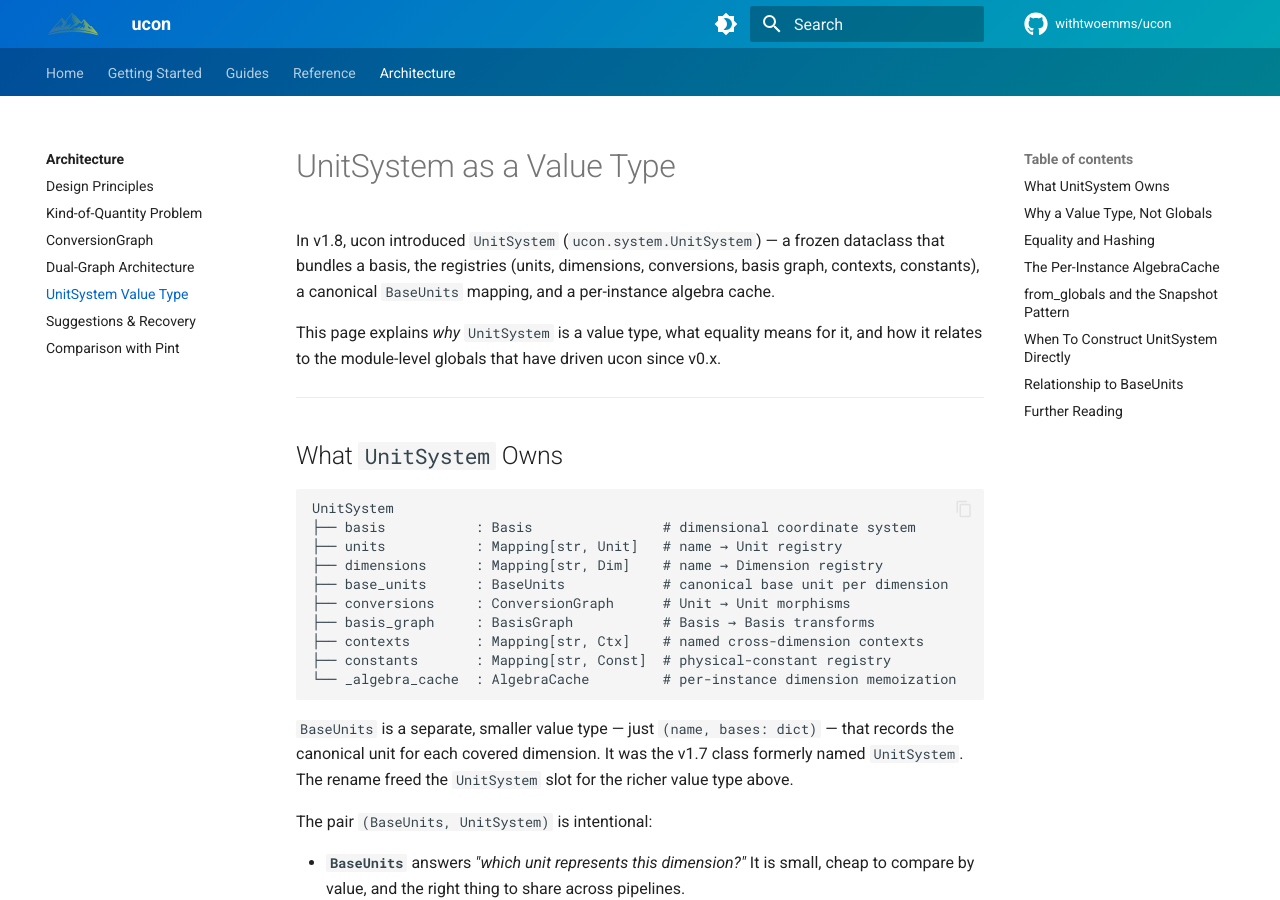
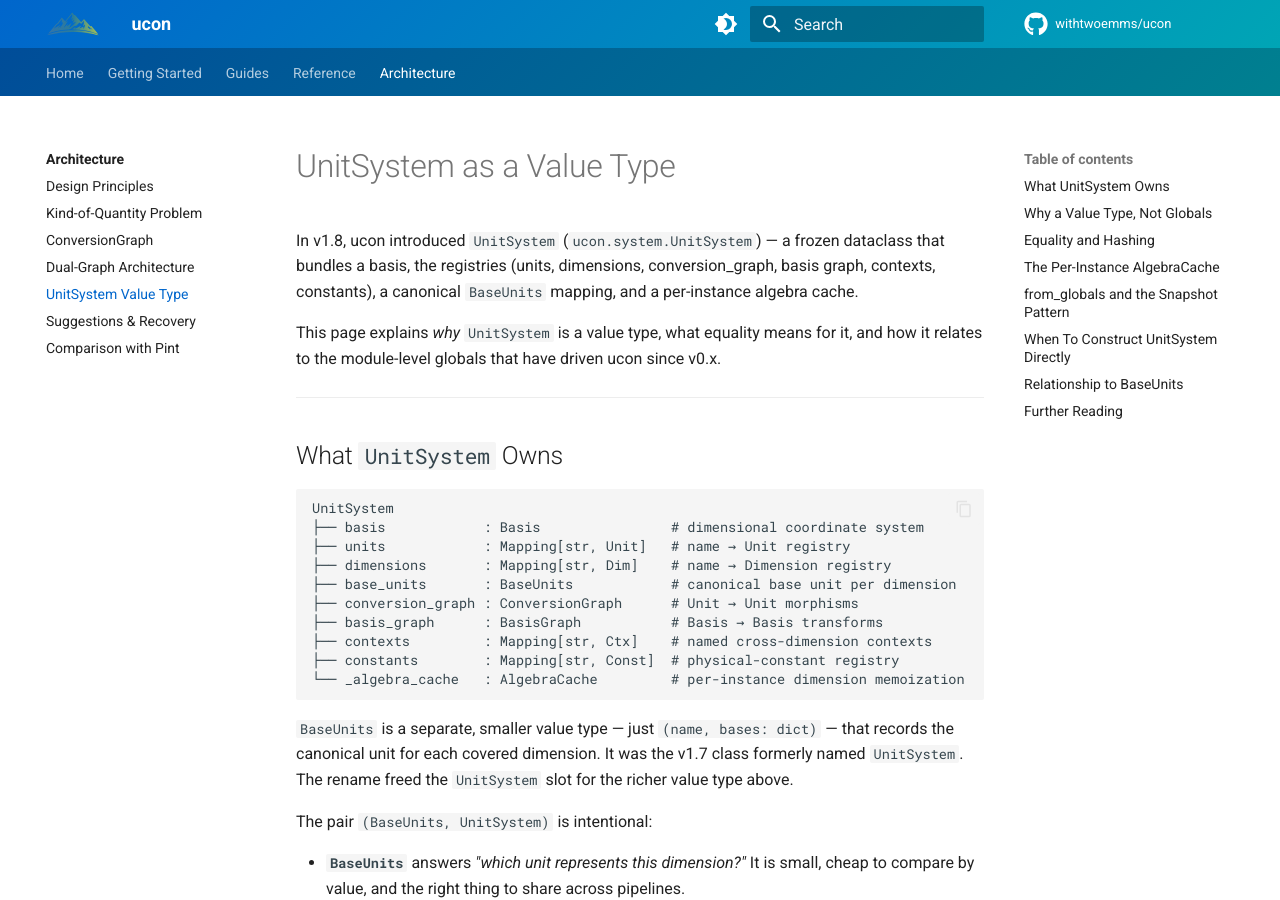
Before and after one commit to withtwoemms/ucon, an MkDocs documentation site: the page built from docs/architecture/unitsystem-value-type.md, in a window 1280 px wide and 900 px high. Built offline with MkDocs 1.6.1 and Material for MkDocs 9.7.7, drawn with Linux system fonts in a browser that asks for light colours; comment, search, counter and statistics services are not loaded; some of the changed text lies outside the part shown.

````diff
--- a/docs/architecture/unitsystem-value-type.md
+++ b/docs/architecture/unitsystem-value-type.md
@@ -1,7 +1,7 @@
 # UnitSystem as a Value Type
 
 In v1.8, ucon introduced `UnitSystem` (`ucon.system.UnitSystem`) — a frozen
-dataclass that bundles a basis, the registries (units, dimensions, conversions,
+dataclass that bundles a basis, the registries (units, dimensions, conversion_graph,
 basis graph, contexts, constants), a canonical `BaseUnits` mapping, and a
 per-instance algebra cache.
 
@@ -15,15 +15,15 @@
 
 ```
 UnitSystem
-├── basis           : Basis                # dimensional coordinate system
-├── units           : Mapping[str, Unit]   # name → Unit registry
-├── dimensions      : Mapping[str, Dim]    # name → Dimension registry
-├── base_units      : BaseUnits            # canonical base unit per dimension
-├── conversions     : ConversionGraph      # Unit → Unit morphisms
-├── basis_graph     : BasisGraph           # Basis → Basis transforms
-├── contexts        : Mapping[str, Ctx]    # named cross-dimension contexts
-├── constants       : Mapping[str, Const]  # physical-constant registry
-└── _algebra_cache  : AlgebraCache         # per-instance dimension memoization
+├── basis            : Basis                # dimensional coordinate system
+├── units            : Mapping[str, Unit]   # name → Unit registry
+├── dimensions       : Mapping[str, Dim]    # name → Dimension registry
+├── base_units       : BaseUnits            # canonical base unit per dimension
+├── conversion_graph : ConversionGraph      # Unit → Unit morphisms
+├── basis_graph      : BasisGraph           # Basis → Basis transforms
+├── contexts         : Mapping[str, Ctx]    # named cross-dimension contexts
+├── constants        : Mapping[str, Const]  # physical-constant registry
+└── _algebra_cache   : AlgebraCache         # per-instance dimension memoization
 ```
 
 `BaseUnits` is a separate, smaller value type — just `(name, bases: dict)` —
@@ -94,15 +94,15 @@
 
 | Field           | Comparison    | Why                                          |
 |-----------------|---------------|----------------------------------------------|
-| `basis`         | by value      | `Basis` is a frozen value type               |
-| `base_units`    | by value      | `BaseUnits` is a frozen value type           |
-| `units`         | by identity   | dict; comparing by value would be O(n)       |
-| `dimensions`    | by identity   | dict                                         |
-| `conversions`   | by identity   | graph; structural equality is too expensive  |
-| `basis_graph`   | by identity   | graph                                        |
-| `contexts`      | by identity   | dict                                         |
-| `constants`     | by identity   | dict                                         |
-| `_algebra_cache`| excluded      | per-instance memoization, not part of value  |
+| `basis`            | by value    | `Basis` is a frozen value type               |
+| `base_units`       | by value    | `BaseUnits` is a frozen value type           |
+| `units`            | by identity | dict; comparing by value would be O(n)       |
+| `dimensions`       | by identity | dict                                         |
+| `conversion_graph` | by identity | graph; structural equality is too expensive  |
+| `basis_graph`      | by identity | graph                                        |
+| `contexts`         | by identity | dict                                         |
+| `constants`        | by identity | dict                                         |
+| `_algebra_cache`   | excluded    | per-instance memoization, not part of value  |
 
 Two snapshots produced by `UnitSystem.from_globals()` back-to-back are equal:
 the basis and base units compare by value, and the registries are passed
@@ -110,7 +110,7 @@
 
 Modifying the global registries between snapshots breaks that — by design.
 Mutation of a shared world should change identity of every snapshot pointing at
-it, and identity-equality on `units`/`dimensions`/`conversions` captures
+it, and identity-equality on `units`/`dimensions`/`conversion_graph` captures
 exactly that.
 
 ---
@@ -190,7 +190,7 @@
     units=parent.units,
     dimensions=parent.dimensions,
     base_units=parent.base_units,
-    conversions=isolated_graph,           # different graph
+    conversion_graph=isolated_graph,      # different graph
     basis_graph=parent.basis_graph,
     contexts={},
     constants=parent.constants,
````
Also changed, not shown: docs/guides/building-isolated-unitsystems.md (+4 -4 lines), docs/reference/api.md (+1 -1 lines).
